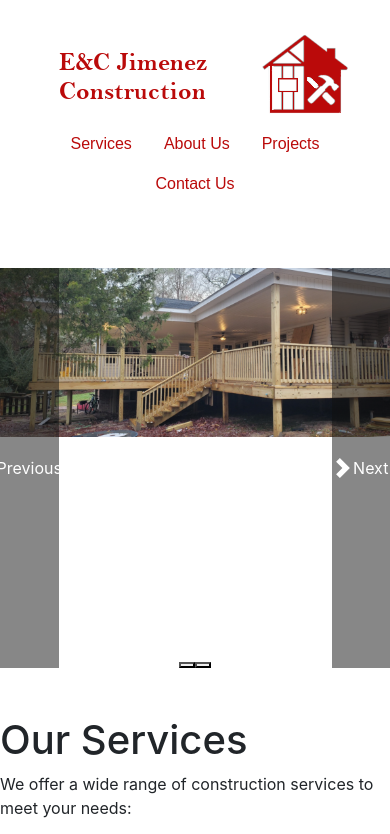
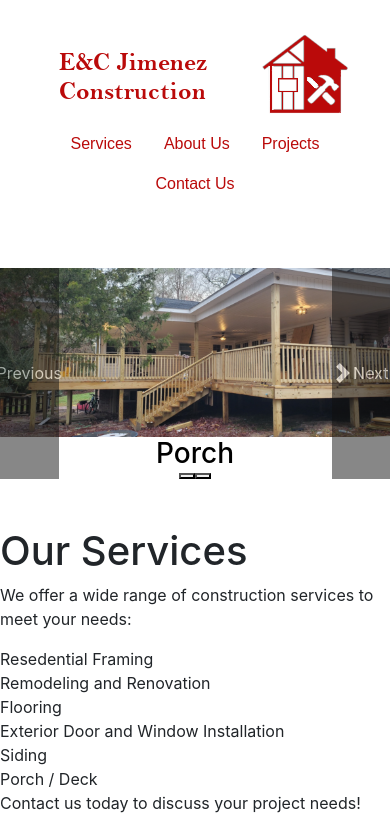
Before and after one commit to Develepor-Dan/E_and_C_Jimenez_Construction, a React (Vite) app in the folder client/: page / in a window 390 px wide. Shown: the top 834 px of the page. Built offline with nearby package versions, Linux system fonts and the light colour scheme.

Commit message:
Fixed Hero Issues with Layout

```diff
--- a/client/src/components/Hero.jsx
+++ b/client/src/components/Hero.jsx
@@ -19,11 +19,11 @@ const Hero = () => {
 
 return(
     <div id='Hero' className='pb-5'>
-<Carousel activeIndex={activeIndex} onSelect={setActiveIndex} className='d-flex  img-fluid'>
+<Carousel fade='true' activeIndex={activeIndex} onSelect={setActiveIndex} className='d-flex img-fluid'>
     {carouselItems.map((item, index) => (
         <Carousel.Item key={index}>
         {/* Lazy load images */}
-        <LazyLoad height={400}>
+        <LazyLoad >
           <Image
             className="d-block w-100"
             src={item.image}
--- a/client/src/style.css
+++ b/client/src/style.css
@@ -27,12 +27,25 @@ a.carousel-control-next {
     max-height: 400px;
 }
 
+.LazyLoad {
+  opacity: 0;
+  transition: all 1s ease-in-out;
+}
+
+.is-visible {
+  opacity: 1;
+}
+
 /* For Smaller Screens */
-@media  screen and (max-width: 700px) {
+@media  screen and (max-width: 699px) {
     .carousel-caption{
         display:contents;
         color: black !important ;
         background-color: aqua;
         padding-top: 6px;
     }
+    .carousel-control-prev, .carousel-control-next{
+        top:auto;
+
+    }
 }
```
